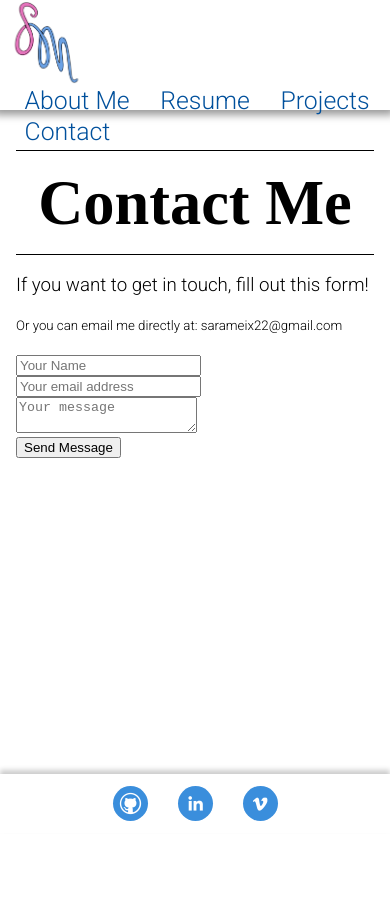
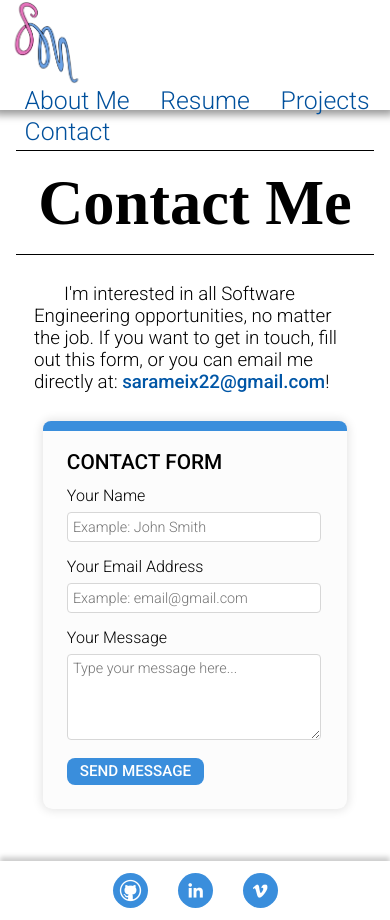
Before and after one commit to sarameix/portfolio-website, a React (Create React App) app: page /Contact in a window 390 px wide. Before the commit the page ends 844 px from the top, so only its background shows below. Built offline with nearby package versions, Linux system fonts and the light colour scheme; a web font is replaced by a local one.

Commit message:
finishing up contact form and working on responsive styling

```diff
--- a/package.json
+++ b/package.json
@@ -9,6 +9,7 @@
     "@testing-library/jest-dom": "^5.16.5",
     "@testing-library/react": "^13.4.0",
     "@testing-library/user-event": "^13.5.0",
+    "emailjs-com": "^3.2.0",
     "react": "^18.2.0",
     "react-dom": "^18.2.0",
     "react-router-dom": "^6.3.0",
--- a/src/App.css
+++ b/src/App.css
@@ -401,11 +401,114 @@ footer {
   background-color: rgb(228, 97, 180);
 }
 
+/***********/
+/* Contact */
+/***********/
+
+.contact-header {
+  text-indent: 30px;
+  width: 90%;
+  margin: 1.5em auto;
+}
+
+.contact-email {
+  color: rgb(0, 86, 166);
+  font-weight: 400;
+}
+
+#contact-form {
+  background-color: rgb(252, 252, 252);
+  width: 70%;
+  border-radius: .6em;
+  margin: auto;
+  box-shadow: 0px 0px 10px 2px rgba(0, 0, 0, 0.1);
+}
+
+.contact-border-top {
+  background-color: rgb(58, 142, 220);
+  width: 100%;
+  height: 10px;
+  border-top-left-radius: .5rem;
+  border-top-right-radius: .5rem;
+  margin: 0;
+}
+
+.contact-form-input {
+  width: 100%;
+  padding: .75em 1.5em 1.3em 1.5em;
+}
+
+.contact-form-input > h3 {
+  font-size: 1.3em;
+  font-weight: 400;
+  text-transform: uppercase;
+  margin: .3em 0 .6em 0;
+}
+
+.contact-form-input > input {
+  font-family: 'Roboto', sans-serif;
+  font-weight: 300;
+  font-size: .9em;
+  width: 99%;
+  height: 2.1em;
+  padding: 0 .35em;
+  border: 1px solid rgb(215, 215, 215);
+  border-radius: 4px;
+  margin-top: .5em;
+  margin-bottom: 1em;
+}
+
+.contact-form-input > textarea {
+  font-family: 'Roboto', sans-serif;
+  font-weight: 300;
+  font-size: .9em;
+  width: 99%;
+  max-width: 99%;
+  min-height: 6em;
+  border: 1px solid rgb(215, 215, 215);
+  border-radius: 4px;
+  padding: .35em;
+  margin-top: .5em;
+  margin-bottom: .5em;
+}
+
+.contact-form-input > button {
+  font-family: 'Roboto', sans-serif;
+  text-decoration: none;
+  text-align: center;
+  color: white;
+  background-color: rgb(58, 142, 220);
+  font-size: 95%;
+  font-weight: 400;
+  text-transform: uppercase;
+  width: max-content;
+  height: 20%;
+  padding: .3em .85em;
+  border: none;
+  border-radius: .5rem;
+  margin: .4em 0 .25em 0;
+  cursor: pointer;
+}
+
+.contact-form-input > button:hover {
+  background-color: rgb(228, 97, 180);
+}
+
+.contact-confirm {
+  font-weight: 300;
+  width: 68%;
+  margin: 1.25em auto;
+}
+
 /*****************/
 /* Media Queries */
 /*****************/
 
 @media only screen and (max-width: 800px) {
+
+  /********/
+  /* Home */
+  /********/
 
   .vertical-center {
     width: 85%;
@@ -439,4 +542,64 @@ footer {
     width: 155px;
     font-size: 1.25em;
   }
+
+  /************/
+  /* About Me */
+  /************/
+
+  .about-headshot {
+    width: 220px;
+    height: 220px;
+    margin: 1.75em auto 1.75em auto;
+  }
+
+  /************/
+  /* Projects */
+  /************/
+
+  .projects-container {
+    grid-template-columns: repeat(auto-fill, 350px);
+  }
+
+  .project-container {
+    height: 325px;
+  }
+
+  .wastd {
+    height: 350px;
+  }
+
+  .wastd > .project-info{
+    height: 205px;
+  }
+
+  .project-thumbnail {
+    width: 100%;
+    height: 145px;
+    border-top-left-radius: .25em;
+    border-top-right-radius: .25em;
+  }
+
+  .project-info {
+    height: 180px;
+  }
+
+  .project-buttons-three {
+    font-size: .24em;
+    width: 100px;
+    margin: 0 .4em;
+  }
+
+  /***********/
+  /* Contact */
+  /***********/
+
+  #contact-form {
+    background-color: rgb(252, 252, 252);
+    width: 85%;
+  }
+
+  .contact-confirm {
+    width: 80%;
+  }
 }
--- a/src/components/Routes/Contact.js
+++ b/src/components/Routes/Contact.js
@@ -2,7 +2,8 @@
 // IMPORTS //
 /////////////
 
-import React, { useState } from 'react'
+import React, { useState } from 'react';
+import emailjs from 'emailjs-com';
 
 ////////////////
 // COMPONENTS //
@@ -37,6 +38,22 @@ const Contact = () => {
 
     const handleSubmit = () => {
         if (name && email && message) {
+            // Set Email Parameters
+            const serviceId = 'service_y6u4f3z';
+            const templateId = 'template_fhp7j18';
+            const userId = '-wBK6ZfaUvtu4D_5y';
+            const templateParams = {
+                name,
+                email,
+                message
+            };
+
+            // Send Email Thru EmailJS
+            emailjs.send(serviceId, templateId, templateParams, userId)
+                .then(response => console.log(response))
+                .then(error => console.log(error));
+
+            // Reset States on Submit
             setName('');
             setEmail('');
             setMessage('');
@@ -57,17 +74,23 @@ const Contact = () => {
                 <div className='line'></div>
                 <h1>Contact Me</h1>
                 <div className='line'></div>
-                <h3>If you want to get in touch, fill out this form!</h3>
-                <h5>Or you can email me directly at: sarameix22@gmail.com</h5>
+                <h3 className='contact-header'>I'm interested in all Software Engineering opportunities, no matter the job. If you want to get in touch, fill out this form, or you can email me directly at: <span className='contact-email'>sarameix22@gmail.com</span>!</h3>
                 <div id="contact-form">
-                    <input type="text" placeholder="Your Name" value={name} onChange={e => setName(e.target.value)} /><br />
-                    <input type="email" placeholder="Your email address" value={email} onChange={e => setEmail(e.target.value)} /><br />
-                    <textarea placeholder="Your message" value={message} onChange={e => setMessage(e.target.value)}></textarea><br />
-                    <button onClick={handleSubmit}>Send Message</button><br />
+                    <div className='contact-border-top'></div>
+                    <div className='contact-form-input'>
+                        <h3>Contact Form</h3>
+                        <label htmlFor='name'>Your Name</label><br/>
+                        <input name='name' type="text" placeholder="Example: John Smith" value={name} onChange={e => setName(e.target.value)} /><br />
+                        <label htmlFor='name'>Your Email Address</label><br/>
+                        <input name='email' type="email" placeholder="Example: email@gmail.com" value={email} onChange={e => setEmail(e.target.value)} /><br />
+                        <label htmlFor='message'>Your Message</label><br/>
+                        <textarea name='message' placeholder="Type your message here..." value={message} onChange={e => setMessage(e.target.value)}></textarea><br />
+                        <button onClick={handleSubmit}>Send Message</button><br />
+                    </div>
                 </div>
                 {
                     emailSent ?
-                        <h3>Thank you for your message, we will be in touch in no time!</h3>
+                        <h4 className='contact-confirm'>Thank you for your message! I will be reaching out to you shortly.</h4>
                     :
                      null
                 }
```
Also changed, not shown: 1 other file (tests, documents, lock files or other folders).
